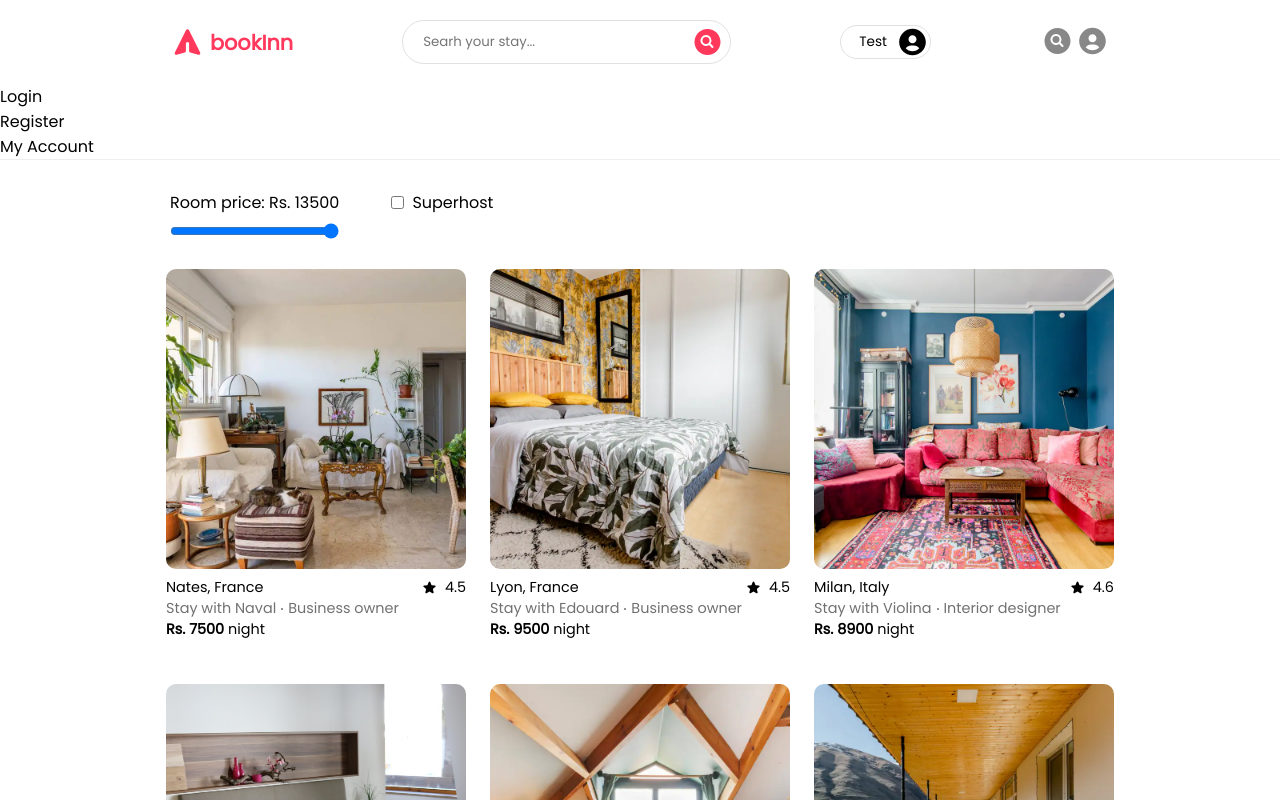
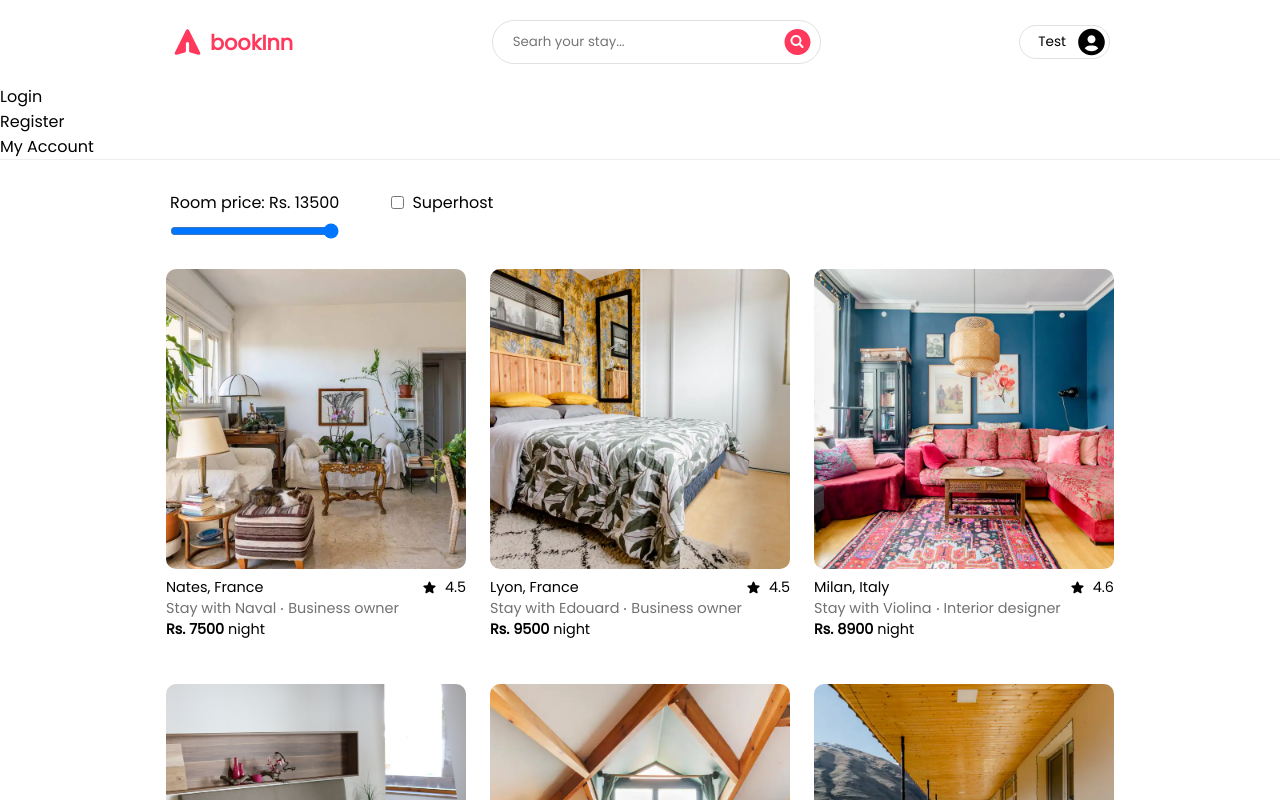
Before and after one commit to rajdeepX/bookInn-project, a React (Vite) app: page / in a window 1280 px wide. Shown: the top 800 px of the page. Built offline with nearby package versions, Linux system fonts and the light colour scheme; no server answers; some icons are missing.

Commit message:
Minor correction

```diff
--- a/src/components/Navbar.css
+++ b/src/components/Navbar.css
@@ -162,12 +162,6 @@
   display: block;
 }
 
-@media screen and (min-width: 768px) {
-  .user {
-    display: none;
-  }
-}
-
 .user {
   display: flex;
   /* gap: 0.5rem; */
@@ -202,3 +196,9 @@
 .show-search {
   display: inline-block;
 }
+
+@media screen and (min-width: 768px) {
+  .user {
+    display: none;
+  }
+}
```
